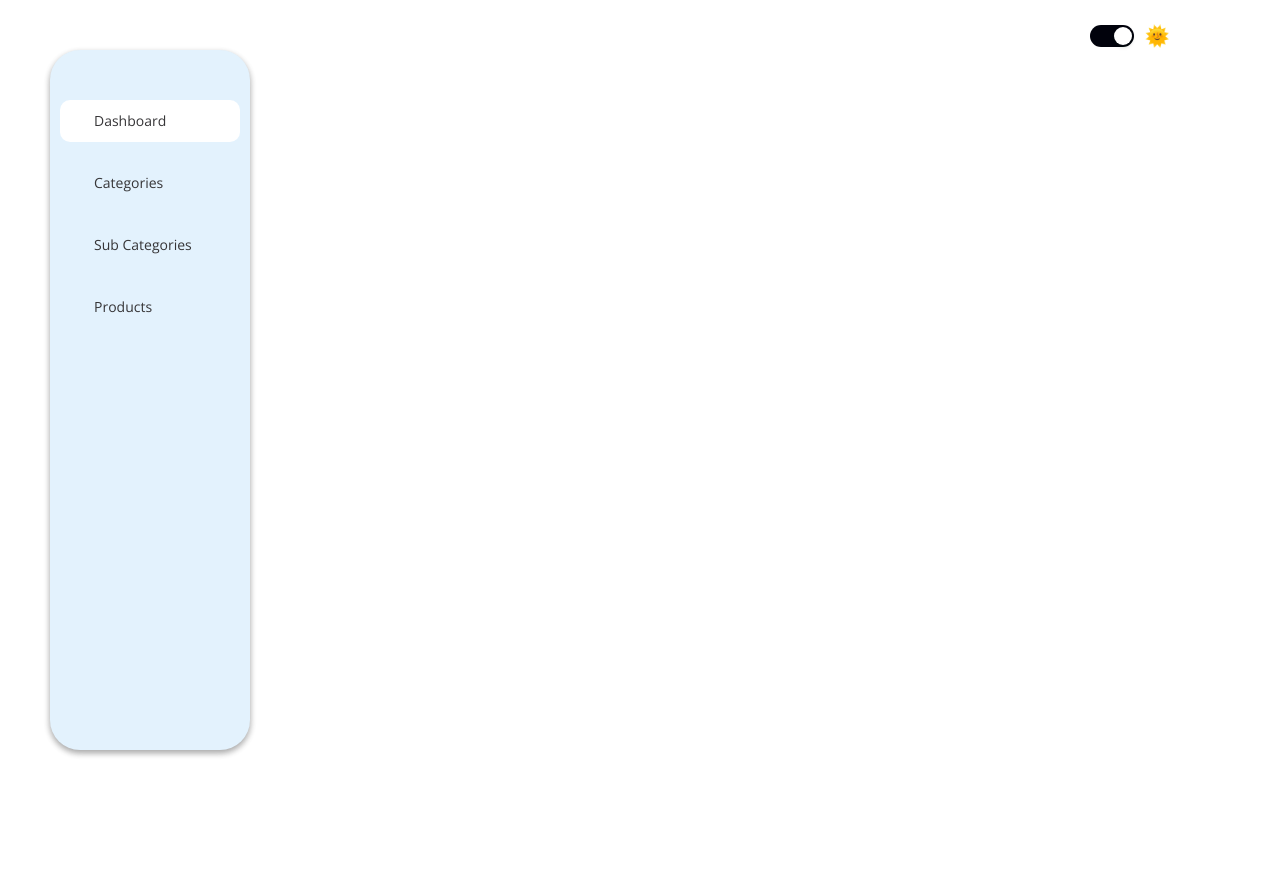
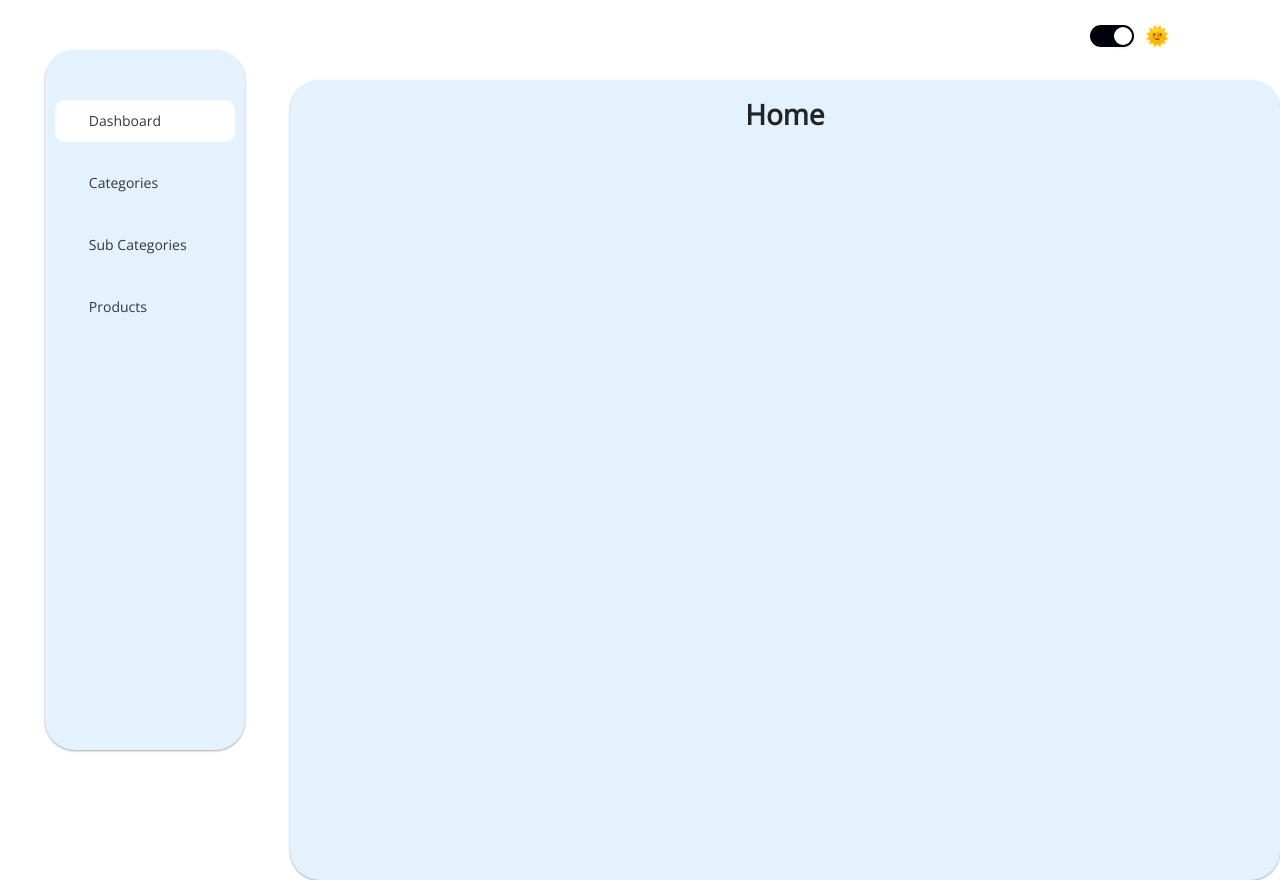
Before and after one commit to kzinthant-d3v/medical-ecommerce, a Next.js app: page /admin/home in a window 1280 px wide. Before the commit the page ends 800 px from the top, so only its background shows below. Built offline with nearby package versions, Linux system fonts and the light colour scheme.

Commit message:
'managelayout'

```diff
--- a/components/Nav.tsx
+++ b/components/Nav.tsx
@@ -14,7 +14,7 @@ const NavBar = styled.div`
   width: 200px;
   height: 700px;
   border-radius: 30px;
-  box-shadow: 0 3px 6px rgba(0, 0, 0, 0.16), 0 3px 6px rgba(0, 0, 0, 0.23);
+  box-shadow: 0 1px 3px rgba(0, 0, 0, 0.12), 0 1px 2px rgba(0, 0, 0, 0.24);
   display: flex;
   flex-direction: column;
   align-items: center;
--- a/components/layouts/AdminLayout.tsx
+++ b/components/layouts/AdminLayout.tsx
@@ -6,7 +6,10 @@ import SwitchMode from '../../components/switch';
 import Nav from '../../components/Nav';
 import Cookies from 'js-cookie';
 
-export function AdminLayout(): JSX.Element {
+type AdminLayoutProps = {
+  children: JSX.Element;
+};
+export function AdminLayout({ children }: AdminLayoutProps): JSX.Element {
   const mode = Cookies.get('mode') || 'light';
   const dispatch = useDispatch();
 
@@ -22,7 +25,10 @@ export function AdminLayout(): JSX.Element {
     <MainLayout>
       <>
         <SwitchMode currentMode={mode} />
-        <Nav />
+        <div style={{ display: 'flex' }}>
+          <Nav />
+          {children}
+        </div>
       </>
     </MainLayout>
   );
--- /dev/null
+++ b/components/layouts/ManageLayout.tsx
@@ -0,0 +1,20 @@
+import styled from 'styled-components';
+
+const ManageWrapper = styled.div`
+  width: 80%;
+  height: 800px;
+  background-color: ${(props) => props.theme.primary};
+  margin-top: 80px;
+  box-shadow: 0 1px 3px rgba(0, 0, 0, 0.12), 0 1px 2px rgba(0, 0, 0, 0.24);
+  border-radius: 30px;
+  padding: 20px;
+`;
+type ManageLayoutProps = {
+  children: JSX.Element;
+};
+
+const ManageLayout = ({ children }: ManageLayoutProps): JSX.Element => {
+  return <ManageWrapper>{children}</ManageWrapper>;
+};
+
+export default ManageLayout;
--- a/pages/admin/home.tsx
+++ b/pages/admin/home.tsx
@@ -1,6 +1,14 @@
 import { AdminLayout } from '../../components/layouts/AdminLayout';
+import ManageLayout from '../../components/layouts/ManageLayout';
+
 export default function Home(): JSX.Element {
-  return <AdminLayout></AdminLayout>;
+  return (
+    <AdminLayout>
+      <ManageLayout>
+        <h1>Home</h1>
+      </ManageLayout>
+    </AdminLayout>
+  );
 }
 
 // Home.getInitialProps = async ({ req }) => {
```
Also changed, not shown: pages/admin/category.tsx (+8 -1 lines), pages/admin/product.tsx (+9 -1 lines), pages/admin/subcategory.tsx (+9 -1 lines).
